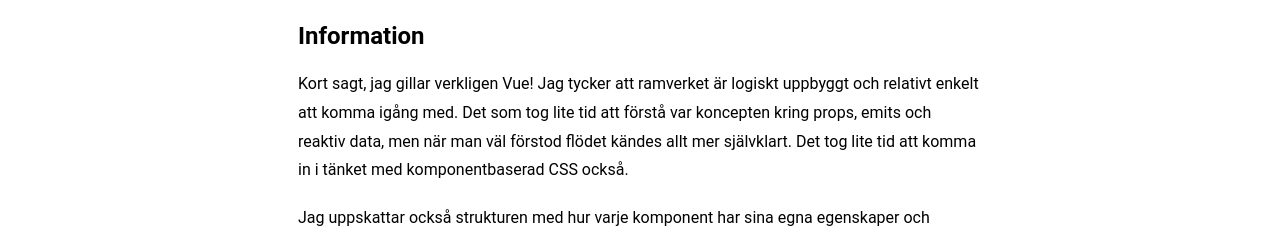
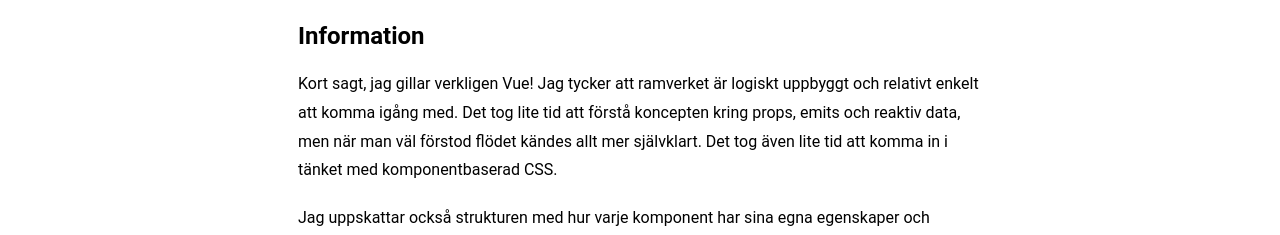
Before and after one commit to frja2400/vue-series, a Vue app: page /information in a window 1280 px wide. Shown: the part 410-645 px from the top of the page. Built offline with nearby package versions, Linux system fonts and the light colour scheme.

Commit message:
Justerade FETCH-anrop och adderade _redirects inför publicering.

```diff
--- a/src/components/AddSerie.vue
+++ b/src/components/AddSerie.vue
@@ -50,7 +50,7 @@ const addSerie = async () => {
 
     // Skickar POST-anrop till REST API och konverterar objektet till JSON.
     try {
-        const res = await fetch('/api/series', {
+        const res = await fetch('https://dt193g-lab2-2.onrender.com/api/series', {
             method: 'POST',
             headers: {
                 'Content-Type': 'application/json'
--- a/src/views/infoView.vue
+++ b/src/views/infoView.vue
@@ -1,8 +1,8 @@
 <template>
   <h2>Information</h2>
   <p>Kort sagt, jag gillar verkligen Vue! Jag tycker att ramverket är logiskt uppbyggt och relativt enkelt att komma
-    igång med. Det som tog lite tid att förstå var koncepten kring props, emits och reaktiv data, men när man väl
-    förstod flödet kändes allt mer självklart. Det tog lite tid att komma in i tänket med komponentbaserad CSS också.</p>
+    igång med. Det tog lite tid att förstå koncepten kring props, emits och reaktiv data, men när man väl
+    förstod flödet kändes allt mer självklart. Det tog även lite tid att komma in i tänket med komponentbaserad CSS.</p>
   <br>
   <p>Jag uppskattar också strukturen med hur varje komponent har sina egna
     egenskaper och ansvar. Att komma igång var enkelt – jag installerade Vue med: npm create vue@latest, som vägledde
--- a/src/views/seriesView.vue
+++ b/src/views/seriesView.vue
@@ -45,8 +45,7 @@ onMounted(() => {
 const getSeries = async () => {
   loading.value = true;
   try {
-    // Skickas via Vite-proxy till Render-servern för att förhindra CORS.
-    const res = await fetch('/api/series');
+    const res = await fetch('https://dt193g-lab2-2.onrender.com/api/series');
 
     if (res.ok) {
       const data = await res.json();
@@ -65,7 +64,7 @@ const getSeries = async () => {
 // Förälder (seriesView) tar emot id och anropar API för DELETE
 const deleteSerie = async (id) => {
   try {
-    const res = await fetch('/api/series/' + id, {
+    const res = await fetch('https://dt193g-lab2-2.onrender.com/api/series/' + id, {
       method: "DELETE"
     });
 
--- a/vite.config.js
+++ b/vite.config.js
@@ -14,14 +14,5 @@ export default defineConfig({
     alias: {
       '@': fileURLToPath(new URL('./src', import.meta.url))
     },
-  },
-  server: {
-    proxy: {
-      '/api': {
-        target: 'https://dt193g-lab2-2.onrender.com',
-        changeOrigin: true,
-        secure: false,
-      }
-    }
   }
 })
```
Also changed, not shown: 1 other file (tests, documents, lock files or other folders).
